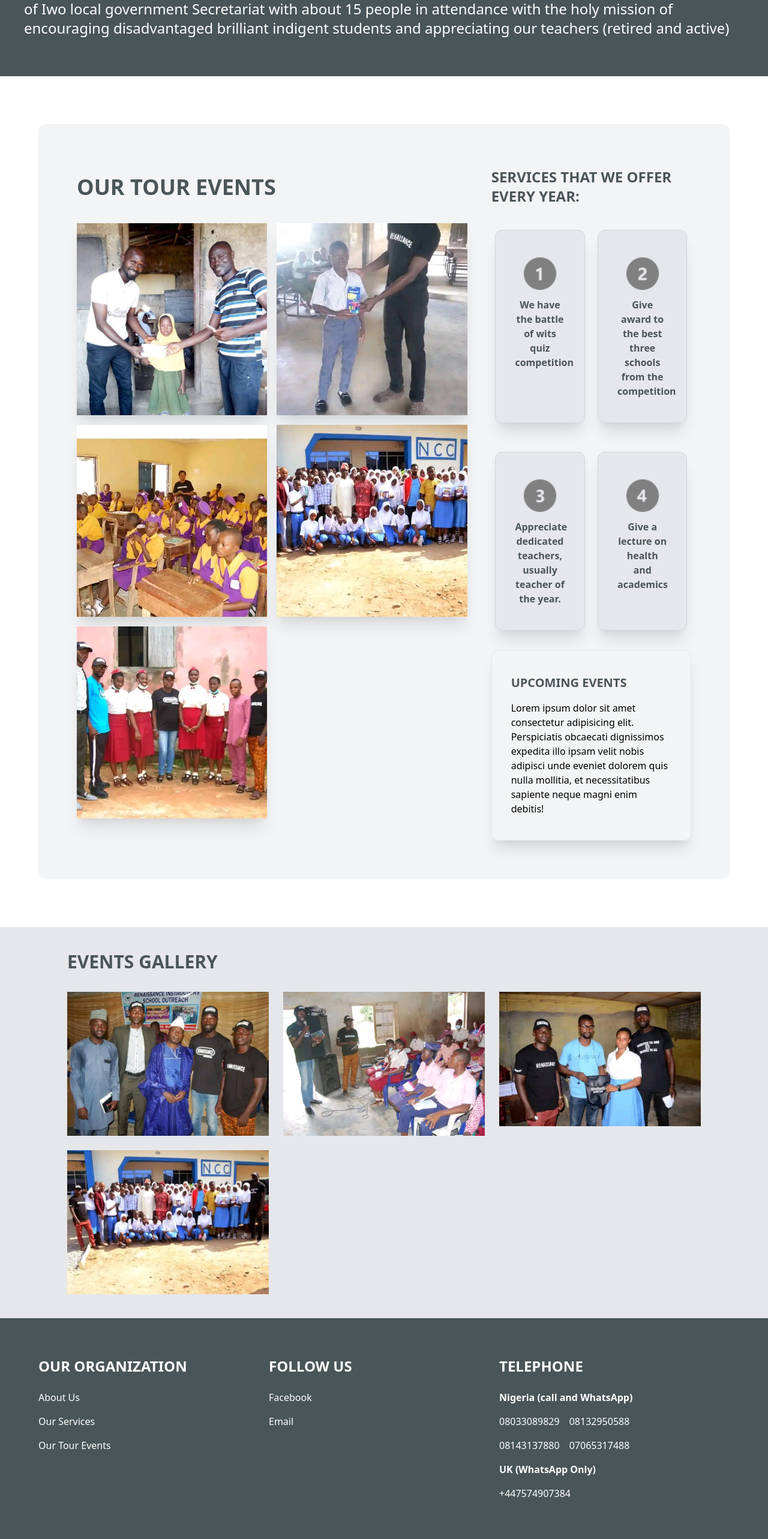
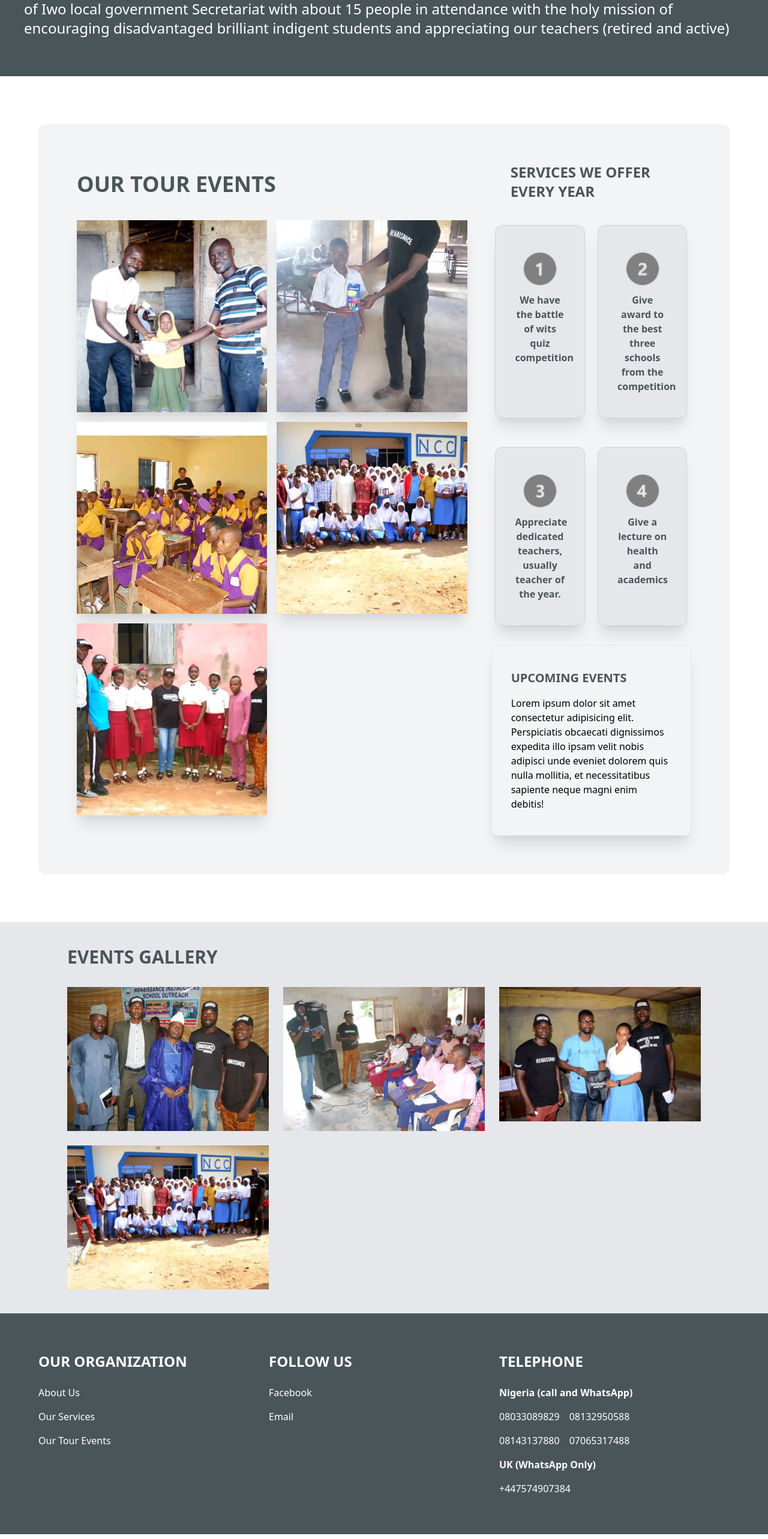
Before and after one commit to Victorakinwunmi/Login-dashboard, a Nuxt app: page / in a window 1280 px wide. Shown: the part 824-3389 px from the top of the page at 60% size. Built offline with nearby package versions, Linux system fonts and the light colour scheme.

Commit message:
i added scroll function to the project

```diff
--- a/pages/index.vue
+++ b/pages/index.vue
@@ -17,7 +17,7 @@
       </div>
 
       <div class="bg-white lg:px-16 lg:py-20" id="service">
-          <div class="block rounded-xl bg-gray-100 lg:flex px-8 items-center gap-6 py-10 lg:py-16 lg:px-16">
+          <div class="block rounded-xl bg-gray-100 lg:flex px-8 gap-6 py-10 lg:py-16 lg:px-16">
             <div class="w-full lg:w-8/12 py-4">
               <h1 class="text-secondary-100 font-bold text-lg lg:text-4xl">OUR TOUR EVENTS</h1>
               <div class=" grid-cols-1 grid lg:grid-cols-2 mt-6 lg:mt-10">
@@ -95,7 +95,7 @@
               </div>
             </div>
             <div class="block lg:w-4/12">
-             <h1 class="font-bold mt-2 text-lg lg:text-2xl text-secondary-100">SERVICES THAT WE OFFER EVERY YEAR:</h1>
+             <h1 class="font-bold px-8 mt-6 lg:mt-0 text-lg lg:text-2xl text-secondary-100">SERVICES WE OFFER EVERY YEAR</h1>
               <div class="grid grid-cols-1 md:grid-cols-2 gap-2 mx-auto">
                 <div class="border mx-auto border-gray-300 mt-6 lg:mt-10 py-10 w-11/12 px-8 rounded-xl bg-gray-200 shadow-xl">
                   <img :src="require('@/assets/icon/one.png')" class="mx-auto w-16">
@@ -199,9 +199,10 @@
             <div class="w-full md:w-4/12">
               <h1 class="text-white font-bold text-xl lg:text-2xl mb-6">OUR ORGANIZATION</h1>
               <div class="text-white font-normal">
-                <a href="#about" class="block mb-4">About Us</a>
-                <a href="#service" class="block mb-4">Our Services</a>
-                <a href="#service" class="block mb-4">Our Tour Events</a>
+                <div @click=" scrollToAbout()" class="block mb-4">About Us</div>
+                <div @click="scrollToTour()"  class="hidden lg:block mb-4">Our Services</div>
+                <div @click="scrollToService()"  class="block lg:hidden mb-4">Our Services</div>
+                <div @click="scrollToTour()" class="block mb-4">Our Tour Events</div>
               </div>
             </div>
             <div class="w-full md:ml-4 lg:ml-0 md:w-4/12">
@@ -247,6 +248,7 @@ data(){
       whois: [
          `Our next program is on Oct 8 at Regina mundi girls secondary school where over 100 students will converge for the battle of wits quiz program and celebrate two outstanding teachers viz`,
          `Lorem ipsum dolor sit amet consectetur adipisicing elit. Perspiciatis obcaecati dignissimos expedita illo ipsam velit nobis adipisci unde eveniet dolorem quis nulla mollitia, et necessitatibus sapiente neque magni enim debitis!`,
+         `we have a program on Nov 9 at baptist high school iwo where over 500 students will converge for the battle of witz quiz program`
         ]
 
     };
@@ -263,6 +265,16 @@ data(){
       const first = this.whois.shift();
       this.whois = this.whois.concat(first);
     },
+    scrollToTour(){
+      window.scroll({top:1000 ,behavior:'smooth'})
+    },
+    scrollToService(){
+      window.scroll({top:2800, behavior:'smooth'})
+    },
+    scrollToAbout(){
+      window.scroll({top:400 ,behavior:'smooth'})
+    },
+
     firstModal(){
       this.first_popup=!this.first_popup;
     },
--- a/pages/projects.vue
+++ b/pages/projects.vue
@@ -86,9 +86,9 @@
             <div class="w-full md:w-4/12">
               <h1 class="text-white font-bold text-xl lg:text-2xl mb-6">OUR ORGANIZATION</h1>
               <div class="text-white font-normal">
-                <a href="#about" class="block mb-4">About Us</a>
-                <a href="#service" class="block mb-4">Our Services</a>
-                <a href="#service" class="block mb-4">Our Tour Events</a>
+                <nuxt-link to="/" class="block mb-4">About Us</nuxt-link>
+                <nuxt-link to="/" class="block mb-4">Our Services</nuxt-link>
+                <nuxt-link to="/" class="block mb-4">Our Tour Events</nuxt-link>
               </div>
             </div>
             <div class="w-full md:ml-4 lg:ml-0 md:w-4/12">
```
